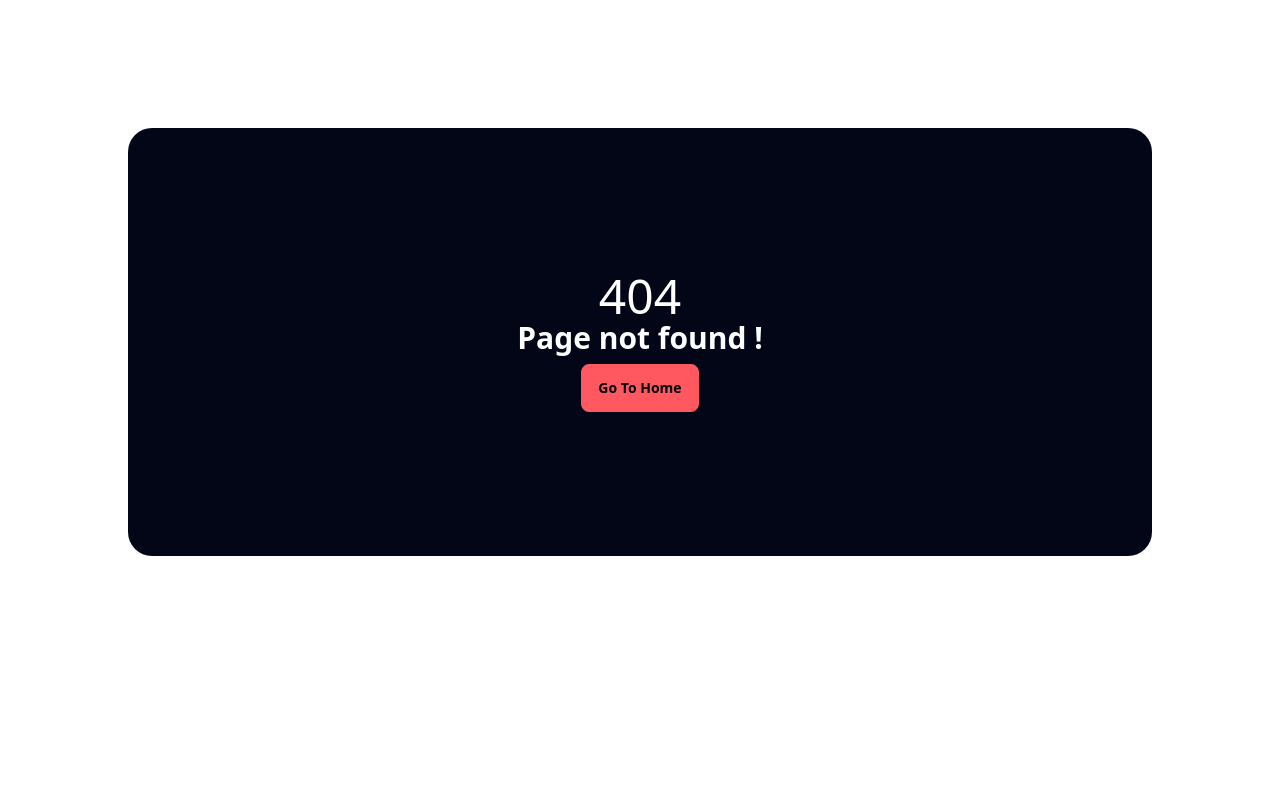
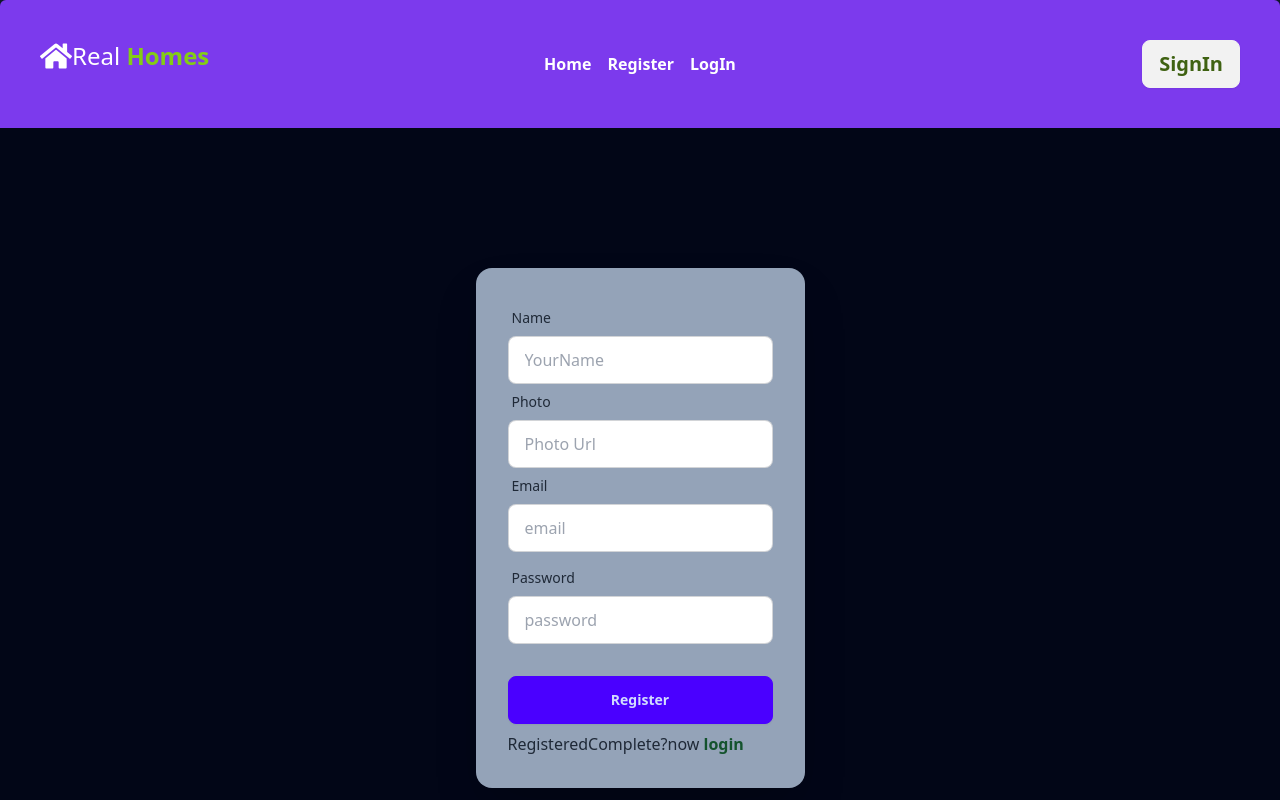
Before and after one commit to ProgrammerTanvirHasan/real-homes-platform, a React (Vite) app: page /register in a window 1280 px wide. Before the commit this address had no page. Shown: the top 800 px of the page. Built offline with nearby package versions, Linux system fonts and the light colour scheme; no server answers.

Commit message:
added login and registerd page

```diff
--- a/package.json
+++ b/package.json
@@ -10,10 +10,12 @@
     "preview": "vite preview"
   },
   "dependencies": {
+    "firebase": "^10.12.3",
     "react": "^18.3.1",
     "react-dom": "^18.3.1",
     "react-icons": "^5.2.1",
     "react-router-dom": "^6.24.1",
+    "react-toastify": "^10.0.5",
     "styled-components": "^6.1.11",
     "swiper": "^11.1.4"
   },
--- /dev/null
+++ b/src/component/PrivateRoute.jsx
@@ -0,0 +1,27 @@
+import { useContext } from "react";
+import { AuthContext } from "../provider/AuthProvider";
+import { Navigate, useLocation } from "react-router-dom";
+
+
+const PrivateRoute = ({children}) => {
+    const {user,loading}=useContext(AuthContext)
+    const location=useLocation()
+
+   if(loading){
+    return <div><span className="loading loading-bars loading-xs text-white"></span>
+    <span className="loading loading-bars loading-sm text-white"></span>
+    <span className="loading loading-bars loading-md text-white"></span>
+    <span className="loading loading-bars loading-lg text-white"></span></div>;
+
+
+   }
+
+  if(user){
+    return children;
+  }
+
+
+    return <Navigate state={location.pathname} to="/login"></Navigate>;
+};
+
+export default PrivateRoute;
--- a/src/component/comments/Comments.jsx
+++ b/src/component/comments/Comments.jsx
@@ -70,7 +70,7 @@ const Comments = () => {
               <div className="flex gap-4">
                 <img className="w-28 h-28 rounded-tr-lg" src="https://i.ibb.co/TRQWCgk/portrait-professional-businesswoman-office-portrait-office-girl-businesswoman-face-179935-48168.jpg" alt="" />
                 <div>
-                  <p className="text-white text-xl font-bold mt-4">Mrs.India</p>
+                  <p className="text-white text-xl font-bold mt-4">Mrs.Swarna</p>
                   <p className="text-gray-500 font-bold">CEO of Company</p>
                 </div>
               </div>
--- /dev/null
+++ b/src/component/login/Login.jsx
@@ -0,0 +1,78 @@
+import { useContext } from "react";
+import { Link, useLocation, useNavigate } from "react-router-dom";
+import { AuthContext } from "../../provider/AuthProvider";
+
+
+const Login = () => {
+
+const {signUser}=useContext(AuthContext)
+const location=useLocation()
+const navigate=useNavigate()
+
+ const handleLogin=e=>{
+    e.preventDefault();
+    const name=e.target.name.value;
+    const email=e.target.email.value;
+    const password=e.target.password.value;
+    const terms =e.target.terms.checked;
+    console.log(name,email,password,terms);
+
+// signIn in firebase///
+  signUser(email,password)
+  .then((result)=>{
+    console.log(result.user);
+
+// navigate after login////
+    navigate(location?.state? location.state:'/')
+  })
+  .catch((error)=>{
+    console.log(error.message);
+  })
+
+ }
+
+
+
+
+    return (
+        <div>
+             <div className="hero bg-slate-950 min-h-screen">
+  <div className="hero-content ">
+
+    <div className="card bg-slate-400 w-full max-w-sm shrink-0 shadow-2xl">
+      <form onSubmit={handleLogin} className="card-body">
+        <div className="form-control">
+
+          <label className="label">
+            <span className="label-text">Name</span>
+          </label>
+          <input type="text" name="name" placeholder="YourName" className="input input-bordered"  />
+
+          <label className="label">
+            <span className="label-text">Email</span>
+          </label>
+          <input type="email" name="email" placeholder="email" className="input input-bordered" required />
+        </div>
+        <div className="form-control">
+          <label className="label">
+            <span className="label-text">Password</span>
+          </label>
+          <input type="password" name="password" placeholder="password" className="input input-bordered" required />
+          <label className="label">
+       <p>  <input type="checkbox" name="terms" id="" /> <span>Please check our terms</span> </p>
+         </label>
+
+        </div>
+        <div className="form-control">
+          <button className="btn btn-primary">Login</button>
+        </div>
+        <p>First Register?please <Link to="/register"><span  className="font-bold text-green-900">Register</span></Link> </p>
+      </form>
+    </div>
+  </div>
+</div>
+        </div>
+    );
+};
+
+export default Login;
--- a/src/component/nav/NavigationBar.jsx
+++ b/src/component/nav/NavigationBar.jsx
@@ -1,12 +1,24 @@
+import { useContext } from "react";
 import { FaHome } from "react-icons/fa";
-import { NavLink } from "react-router-dom";
+import { Link, NavLink } from "react-router-dom";
+import { AuthContext } from "../../provider/AuthProvider";
+import { FaUserCircle } from "react-icons/fa";
+const NavigationBar = () => {
+    const {user,logOut}=useContext(AuthContext);
 
-const NavigationBar = () => {
+    const handleSignOut=()=>{
+      logOut()
+      .then()
+      .catch()
+    }
+
+
 
     const links = <>
     <li> <NavLink  to="/">Home</NavLink> </li>
-    <li> <NavLink  to="/updateProfile">UpdateProfile</NavLink> </li>
-    <li> <NavLink  to="/userProfile">UserProfile</NavLink> </li>
+    <li> <NavLink  to="/register">Register</NavLink> </li>
+    <li> <NavLink  to="/login">LogIn</NavLink> </li>
+
      </>
 
 
@@ -43,10 +55,22 @@ const NavigationBar = () => {
       </ul>
   </div>
   <div className="navbar-end">
-  <img className="w-12 rounded-full" src="https://img.daisyui.com/images/stock/photo-1534528741775-53994a69daeb.jpg" />
+  {
+    user ?
+     <>
+      <button onClick={handleSignOut}  className="text-xl font-bold btn text-lime-800" >SignOut</button>
+     <FaUserCircle className="w-10 h-10 ml-2"></FaUserCircle>
+    </>
+
+    :
+    <Link to="/login">
+    <button   className="text-xl font-bold btn text-lime-800" >SignIn</button>
+    </Link>
+  }
+
   </div>
 </div>
-        </div>
+ </div>
     );
 };
 
--- /dev/null
+++ b/src/component/register/Register.jsx
@@ -0,0 +1,80 @@
+import { useContext, useState } from "react";
+import { Link } from "react-router-dom";
+import { AuthContext } from "../../provider/AuthProvider";
+
+
+const Register = () => {
+
+const {createUser}=useContext(AuthContext);
+
+
+const handleRegister=(e)=>{
+    e.preventDefault();
+    const name=e.target.name.value;
+    const email=e.target.email.value;
+    const password=e.target.password.value;
+   const photo=e.target.photo.value;
+    console.log(name,email,password,photo);
+
+// using firebase//
+    createUser(email,password)
+    .then((result)=>{
+      console.log(result.user);
+
+    })
+    .catch((error)=>{
+      console.log(error.message);
+
+    })
+
+}
+
+
+    return (
+    <div>
+        <div className="hero bg-slate-950 min-h-screen">
+  <div className="hero-content ">
+
+    <div className="card bg-slate-400 w-full max-w-sm shrink-0 shadow-2xl">
+      <form onSubmit={handleRegister} className="card-body">
+        <div className="form-control">
+
+          <label className="label">
+            <span className="label-text">Name</span>
+          </label>
+          <input type="text" name="name" placeholder="YourName" className="input input-bordered"  />
+
+          <label className="label">
+            <span className="label-text">Photo</span>
+          </label>
+          <input type="text" name="photo" placeholder="Photo Url" className="input input-bordered"  />
+
+          <label className="label">
+            <span className="label-text">Email</span>
+          </label>
+          <input type="email" name="email" placeholder="email" className="input input-bordered" required />
+        </div>
+        <div className="form-control">
+          <label className="label">
+            <span className="label-text">Password</span>
+          </label>
+          <input type="password" name="password" placeholder="password" className="input input-bordered" required />
+          <br />
+
+        </div>
+        <div className="form-control ">
+          <button className="btn btn-primary">Register</button>
+        </div>
+        <p>RegisteredComplete?now  <Link to="/login"><span  className="font-bold text-green-900">login</span></Link> </p>
+
+      </form>
+
+    </div>
+  </div>
+</div>
+
+    </div>
+    );
+};
+
+export default Register;
--- /dev/null
+++ b/src/firebase/firebase.config.js
@@ -0,0 +1,18 @@
+
+import { initializeApp } from "firebase/app";
+
+
+const firebaseConfig = {
+  apiKey: import.meta.env.VITE_APIKEY,
+  authDomain: import.meta.env.VITE_AUTHDOMAIN,
+  projectId:import.meta.env.VITE_PROJECTID ,
+  storageBucket: import.meta.env.VITE_STORAGEBACKET,
+  messagingSenderId:import.meta.env.VITE_MESSAGINGSENDERID ,
+  appId:import.meta.env.APP_ID,
+  measurementId:import.meta.env.VITE_MEASUREMENTID
+
+};
+
+
+const app = initializeApp(firebaseConfig);
+export default app;
--- a/src/main.jsx
+++ b/src/main.jsx
@@ -6,10 +6,13 @@ import {
 
   RouterProvider
 } from "react-router-dom";
+import AuthProvider from './provider/AuthProvider';
 
 
 ReactDOM.createRoot(document.getElementById('root')).render(
   <React.StrictMode>
-   <RouterProvider router={router} />
+ <AuthProvider>
+ <RouterProvider router={router} />
+ </AuthProvider>
   </React.StrictMode>,
 )
--- /dev/null
+++ b/src/provider/AuthProvider.jsx
@@ -0,0 +1,67 @@
+import { createContext, useEffect, useState } from "react";
+import { createUserWithEmailAndPassword, getAuth, onAuthStateChanged, signInWithEmailAndPassword, signOut } from "firebase/auth";
+
+import app from "../firebase/firebase.config";
+
+export const AuthContext=createContext(null)
+const auth = getAuth(app);
+
+
+const AuthProvider = ({children}) => {
+const [user,setUser]=useState(null)
+const [loading,setLoading]=useState(true)
+
+
+const createUser=(email,password)=>{
+    setLoading(true)
+    return createUserWithEmailAndPassword(auth,email,password)
+
+}
+
+const signUser=(email,password)=>{
+    setLoading(true)
+    return signInWithEmailAndPassword(auth,email,password)
+}
+
+const logOut=()=>{
+    setLoading(true)
+    return signOut(auth);
+}
+
+
+
+
+
+
+
+
+useEffect(()=>{
+    const unSubscribe= onAuthStateChanged(auth,(currentUser)=>{
+        setUser(currentUser);
+        setLoading(false)
+    });
+    return ()=>{
+        unSubscribe();
+    }
+},[])
+
+
+
+const authInfo={
+    user,
+    createUser,
+    signUser,
+    logOut,
+    loading
+
+
+}
+
+    return (
+        <AuthContext.Provider value={authInfo}>
+            {children}
+        </AuthContext.Provider>
+    );
+};
+
+export default AuthProvider;
```
Also changed, not shown: src/component/router/Router.jsx (+12 -1 lines), 1 other file (tests, documents, lock files or other folders).
